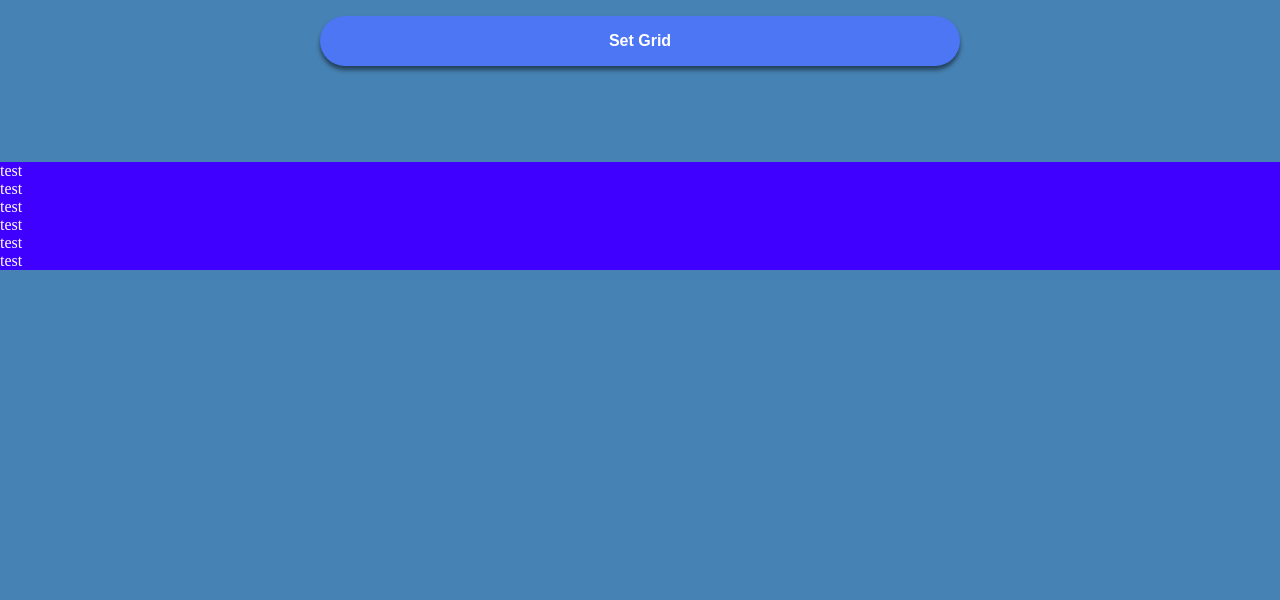
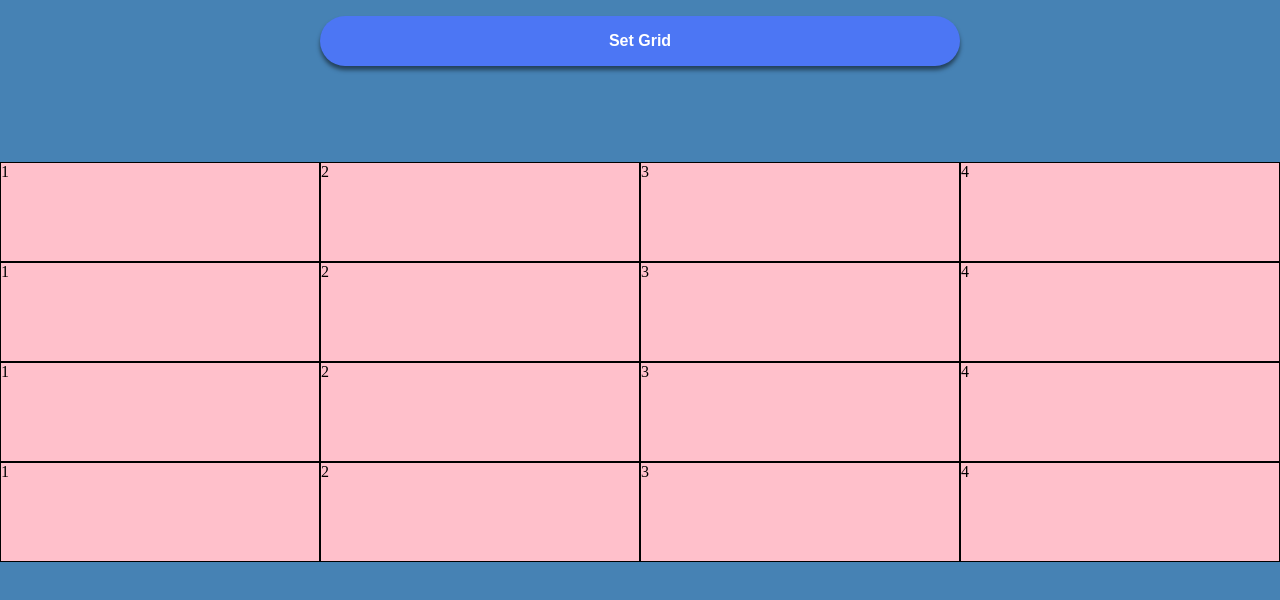
Before and after one commit to feasible-creative/etch-a-sketch, a plain HTML site: page index.html in a window 1280 px wide. Drawn offline with Linux system fonts and the light colour scheme.

Commit message:
disable JavaScript to test 16x16 div dimensions

```diff
--- a/index.html
+++ b/index.html
@@ -15,12 +15,22 @@
 
 
 <div id="gridContainer">
-<p>test</p>
-<p>test</p>
-<p>test</p>
-<p>test</p>
-<p>test</p>
-<p>test</p>
+<div id="testDiv">1</div>
+<div id="testDiv">2</div>
+<div id="testDiv">3</div>
+<div id="testDiv">4</div>
+<div id="testDiv">1</div>
+<div id="testDiv">2</div>
+<div id="testDiv">3</div>
+<div id="testDiv">4</div>
+<div id="testDiv">1</div>
+<div id="testDiv">2</div>
+<div id="testDiv">3</div>
+<div id="testDiv">4</div>
+<div id="testDiv">1</div>
+<div id="testDiv">2</div>
+<div id="testDiv">3</div>
+<div id="testDiv">4</div>
 
 </div>
 
--- a/index.js
+++ b/index.js
@@ -1,14 +1,14 @@
-const button = document.querySelector("#squareCount");
-const gridContainer = document.getElementById("gridContainer")
+// const button = document.querySelector("#squareCount");
+// const gridContainer = document.getElementById("gridContainer")
 
-function setGrid(){
-  button.addEventListener('click', () => {
-    answer = prompt("How many squares per side? (Max 100)")
-    // console.log(`"${answer}"`);
-    gridContainer.style.gridTemplateColumns = `${answer}`;
-  })
-}
-setGrid()
+// function setGrid(){
+//   button.addEventListener('click', () => {
+//     answer = prompt("How many squares per side? (Max 100)")
+//     // console.log(`"${answer}"`);
+//     gridContainer.style.gridTemplateColumns = `${answer}`;
+//   })
+// }
+// setGrid()
 
 // function playGame() {
 //   button.addEventListener("click", () => {
--- a/style.css
+++ b/style.css
@@ -27,16 +27,27 @@ body {
   }
 
 #gridContainer {
-  /* display: flex;
-  flex-wrap: wrap;
-  width: 100vw;
-  max-width: 20rem; */
 
   display: grid;
-  /* grid-template-columns: auto auto auto auto; */
+  width: 100vw;
+  height: 50vh;
+  grid-template-columns: repeat(4, 1fr);
+  grid-template-rows: repeat(4, 1fr);
+
+
+
   background-color: rgb(64, 0, 255);
   color: white;
 
+
+}
+
+#testDiv{
+
+  background-color: pink;
+  color: black;
+  border-style: solid;
+  border-width: .1rem;
 }
 
 .gridItem{
```
